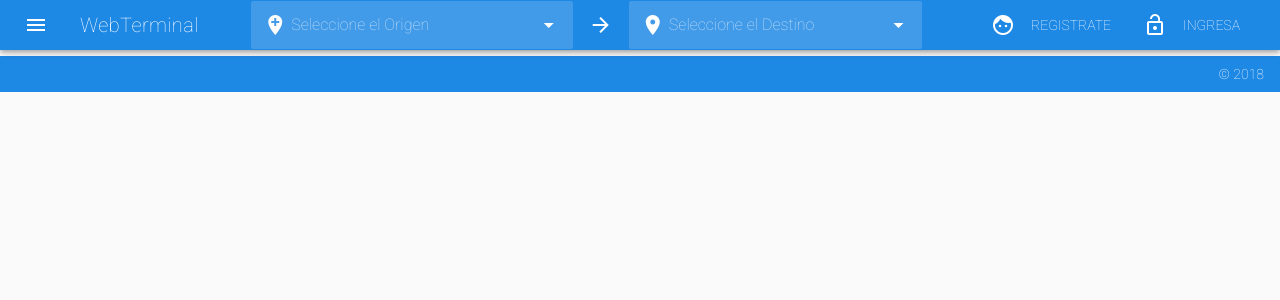
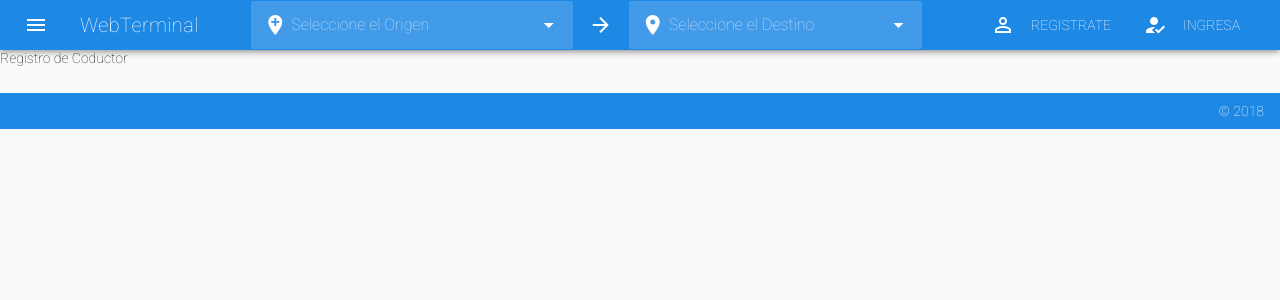
Before and after one commit to juanmeanho/terminal, a Vue app: page /registerDriver in a window 1280 px wide. Shown: the top 300 px of the page. Built offline with nearby package versions, Linux system fonts and the light colour scheme.

Commit message:
Agragando Rutas para registro

```diff
--- a/src/components/drivers/CardDriver.vue
+++ b/src/components/drivers/CardDriver.vue
@@ -1,9 +1,9 @@
 <template>
 <v-container>
   <v-layout>
-    <v-flex xs10 sm10 lg8 offset-sm1 offset-xs1 offset-lg2 >
+    <v-flex xs12 sm10 lg8 offset-sm1 offset-lg2 >
       <!-- VCard Principal-->
-      <v-card hover elevation-10 class="mb-3" v-for="(item, index) in datosConductorServicio" :key="index" >
+      <v-card v-show="false" hover elevation-10 class="mb-3" v-for="(item, index) in datosConductorServicio" :key="index" >
         <v-img
           class="white--text"
           height="230px"
@@ -17,10 +17,10 @@
                       <v-avatar>
                         <v-icon>time_to_leave</v-icon>
                       </v-avatar>
-                        <h3>{{item.origen }} - {{item.destino}}</h3>
+                        <h3>{{item.origen }} {{index}} - {{item.destino}}</h3>
                     </v-chip>
                     <v-spacer></v-spacer>
-                    <v-btn color="gray" @click="eliminarCard(index)"  icon><v-icon elevation-10>close</v-icon></v-btn>
+                    <v-btn slot="activator" color="gray" icon><v-icon elevation-10>close</v-icon></v-btn>
                   </v-layout>
                   <v-chip label color="indigo" text-color="white">
                     <v-avatar>
--- /dev/null
+++ b/src/components/drivers/RegisterDriver.vue
@@ -0,0 +1,3 @@
+<template>
+    <p>Registro de Coductor</p>
+</template>
--- a/src/components/uiElements/Toolbar.vue
+++ b/src/components/uiElements/Toolbar.vue
@@ -71,14 +71,42 @@
       </template>
       <v-spacer></v-spacer>
       <v-toolbar-items class="hidden-xs-only">
-        <v-btn flat>
-          <v-icon left>face</v-icon>
-          Registrate
-        </v-btn>
-        <v-btn flat>
-          <v-icon left>lock_open</v-icon>
+        <v-menu offset-y open-on-hover>
+          <v-btn flat slot="activator">
+            <v-icon left>perm_identity</v-icon> Registrate
+          </v-btn>
+          <v-list >
+            <v-list-tile @click="">
+              <v-btn icon to="/registerDriver"><v-icon>directions_walk</v-icon></v-btn>
+            <v-list-tile-title>Como Pasajero</v-list-tile-title>
+          </v-list-tile>
+        </v-list>
+        <v-list>
+            <v-list-tile @click="">
+              <v-btn icon><v-icon>drive_eta</v-icon></v-btn>
+            <v-list-tile-title>Como Conductor</v-list-tile-title>
+          </v-list-tile>
+        </v-list>
+      </v-menu>
+      <v-menu offset-y open-on-hover>
+        <v-btn flat slot="activator">
+          <v-icon left>how_to_reg</v-icon>
           Ingresa
         </v-btn>
+        <v-list >
+            <v-list-tile @click="">
+              <v-btn icon><v-icon>directions_walk</v-icon></v-btn>
+            <v-list-tile-title>Como Pasajero</v-list-tile-title>
+          </v-list-tile>
+        </v-list>
+        <v-list>
+            <v-list-tile @click="">
+              <v-btn icon><v-icon>drive_eta</v-icon></v-btn>
+            <v-list-tile-title>Como Conductor</v-list-tile-title>
+          </v-list-tile>
+        </v-list>
+      </v-menu>
+
       </v-toolbar-items>
     </v-toolbar>
     <!-- VToolbar Principal -->
--- a/src/router/index.js
+++ b/src/router/index.js
@@ -1,6 +1,7 @@
 import Vue from 'vue'
 import Router from 'vue-router'
 import Home from '@/components/Home'
+import RegisterDriver from '@/components/drivers/RegisterDriver'
 
 Vue.use(Router)
 
@@ -10,6 +11,11 @@ export default new Router({
 			path: '/',
 			name: 'Home',
 			component: Home
+		},
+		{
+			path: '/registerDriver',
+			name: 'RegisterDriver',
+			component: RegisterDriver
 		}
 	],
 	mode: 'history'
```
